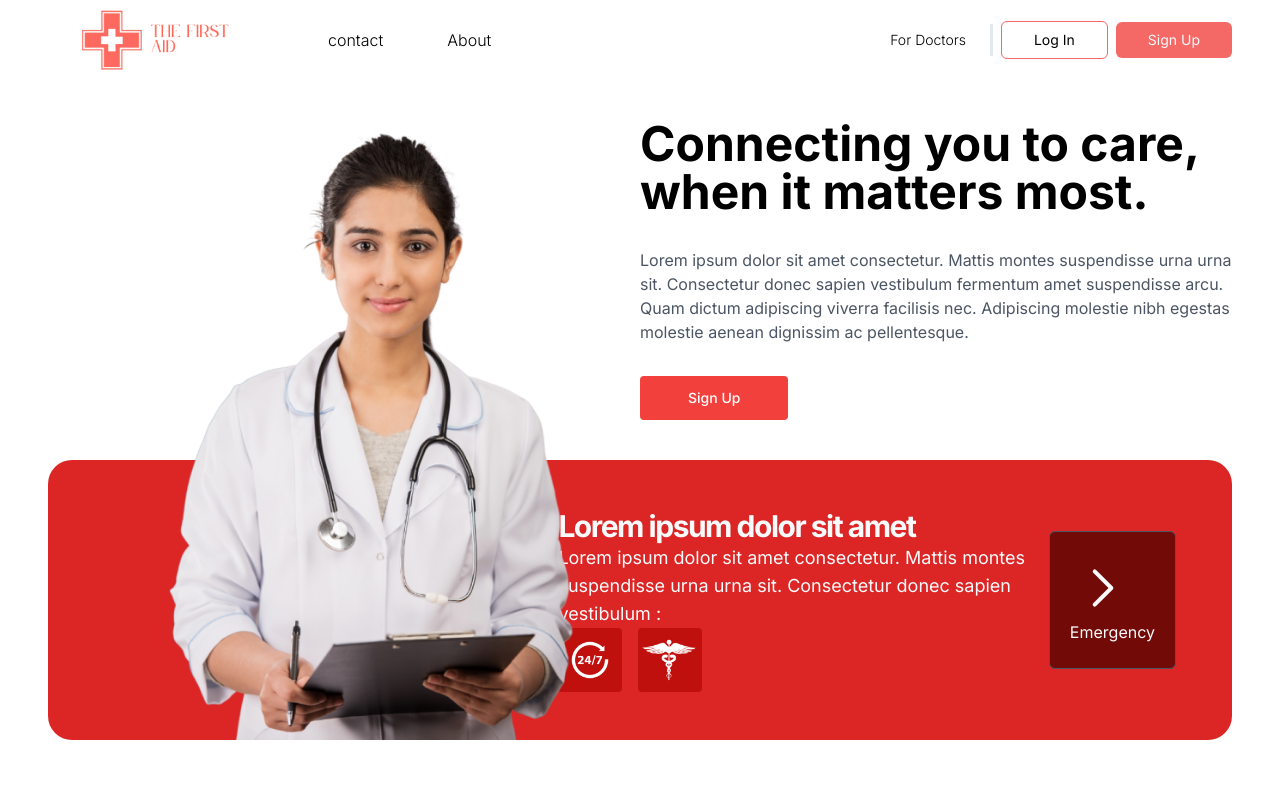
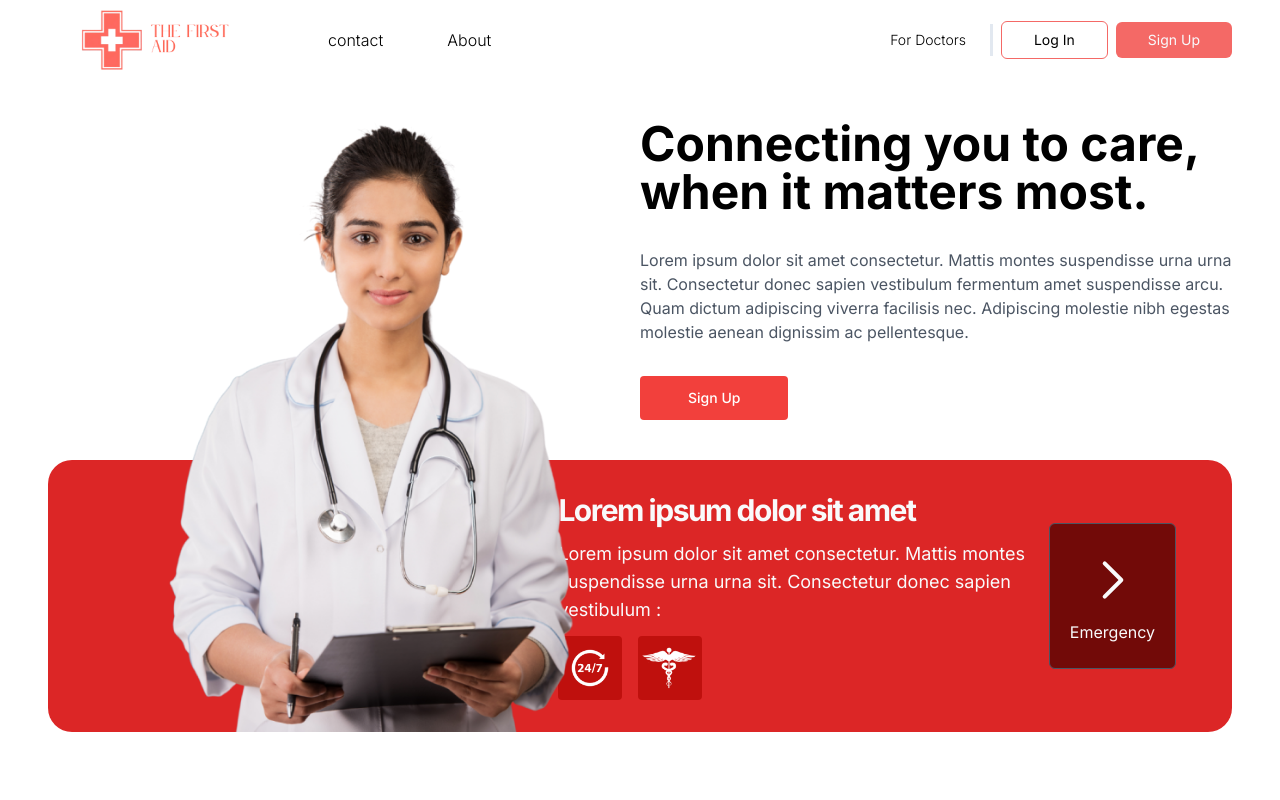
Before and after one commit to dipesh2508/the-first-aid, a Next.js app: page / in a window 1280 px wide. Shown: the top 800 px of the page. Built offline with nearby package versions, Linux system fonts and the light colour scheme.

Commit message:
style: hero section changes

```diff
--- a/src/components/home/Hero.tsx
+++ b/src/components/home/Hero.tsx
@@ -38,14 +38,14 @@ const Hero = () => {
             </div>
           </div>
         </div>
-        <div className="p-6 py-12 relative bg-red-600 grid grid-cols-5 text-gray-50 mx-12 rounded-3xl">
+        <div className="p-6 py-8 relative bg-red-600 grid grid-cols-5 text-gray-50 mx-12 rounded-3xl">
           <div className="absolute w-[475px] left-24 bottom-0 ">
             <Image alt="" src={heroDoctor} className="w-full left-0" />
           </div>
           <div className="col-span-2"></div>
           <div className="container mx-auto col-span-3">
             <div className="flex flex-col lg:flex-row items-center justify-between">
-              <div className=" text-start py-2 lg:py-0">
+              <div className=" text-start py-2 lg:py-0 flex flex-col gap-3">
                 <h2 className=" text-3xl tracking-tighter font-bold">
                   Lorem ipsum dolor sit amet
                 </h2>
@@ -72,13 +72,11 @@ const Hero = () => {
                   </div>
                 </div>
               </div>
-              <Link
-                href="#"
-                rel="noreferrer noopener"
-                className="px-5 mt-4 lg:mt-0 py-6 rounded-md border block bg-primary-9 text-gray-50 border-gray-600"
-              >
-                <GoChevronRight className="text-center size-16 font-light" />
-                Emergency
+              <Link href="#" rel="noreferrer noopener">
+                <div className="px-5 mt-4 lg:mt-0 py-6 rounded-md border bg-primary-9 text-gray-50 border-gray-600 flex flex-col items-center justify-center gap-2 hover:bg-primary-8 transition duration-300 ease-in-out focus:outline-none focus:ring focus:ring-primary-4">
+                  <GoChevronRight className="text-center size-16 font-light" />
+                  <h3>Emergency</h3>
+                </div>
               </Link>
             </div>
           </div>
```
